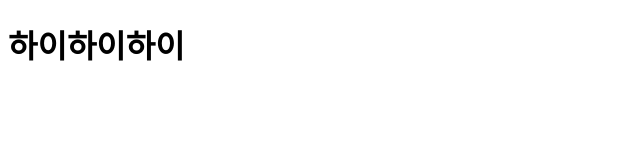
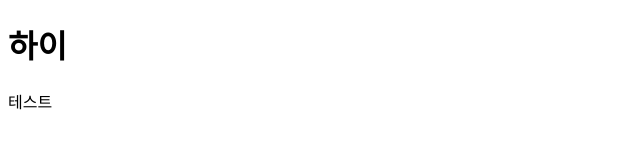
Before and after one commit to kimsunghyun99/404_project, a plain HTML site: page index.html in a window 1280 px wide. Shown: the whole page, without its empty margins (0-640 px from the left). Drawn offline with Linux system fonts and the light colour scheme.

Commit message:
수정함

```diff
--- a/index.html
+++ b/index.html
@@ -6,6 +6,7 @@
     <title>안녕안녕</title>
 </head>
 <body>
-    <h1>하이하이하이</h1>
+    <h1>하이</h1>
+    <p>테스트 </p>
 </body>
 </html>
```
